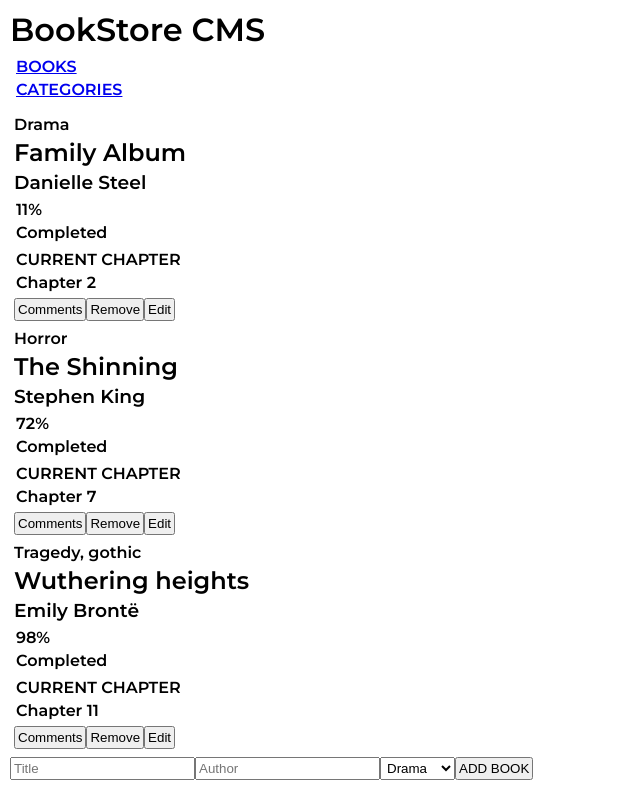
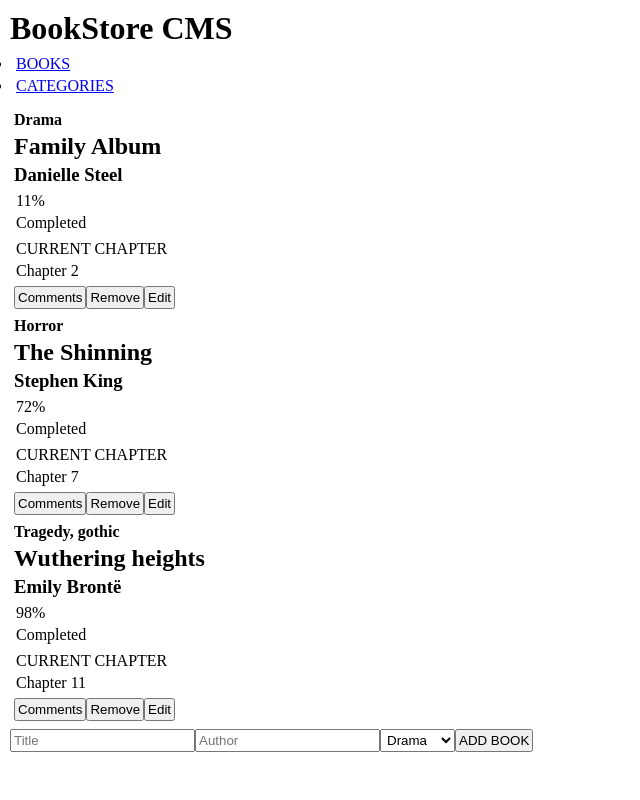
Before and after one commit to ntzwilly/bookstore, a React (Create React App) app: page / in a window 1280 px wide. Shown: the whole page, without its empty margins (0-640 px from the left). Built offline with nearby package versions, Linux system fonts and the light colour scheme.

Commit message:
Remove font style

```diff
--- a/src/App.css
+++ b/src/App.css
@@ -4,7 +4,3 @@
   margin: 0;
   padding: 2px;
 }
-
-body {
-  font-family: "Montserrat", sans-serif;
-}
```
